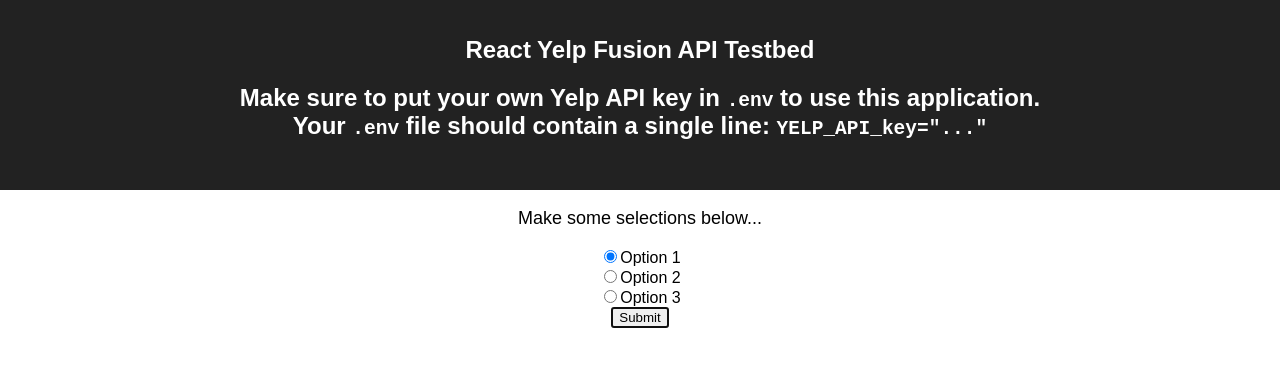
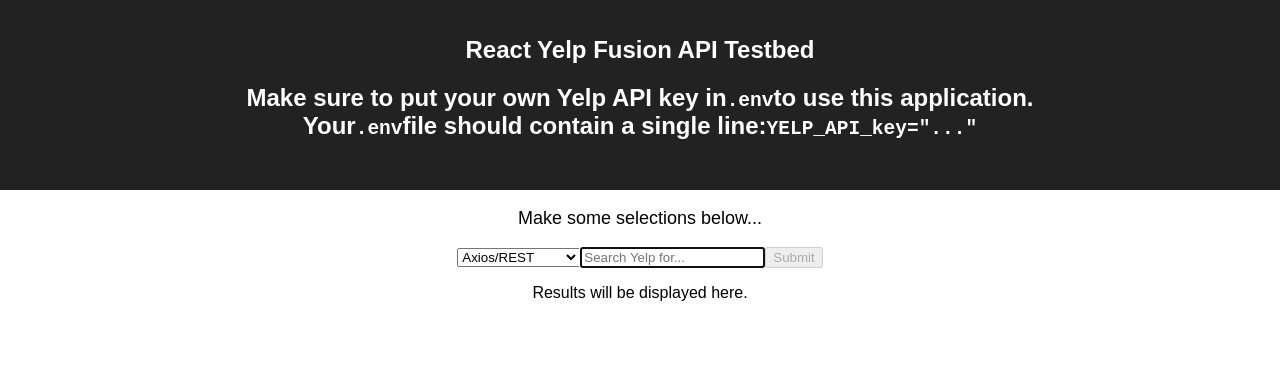
Before and after one commit to cpilson/yelp-fusion-api-test, a React (Create React App) app: page / in a window 1280 px wide. Shown: the top 366 px of the page. Built offline with nearby package versions, Linux system fonts and the light colour scheme.

Commit message:
About to deploy to Heroku.

```diff
--- a/package.json
+++ b/package.json
@@ -6,11 +6,13 @@
     "axios": "^0.17.1",
     "lodash": "^4.17.4",
     "react": "^16.2.0",
+    "react-activity": "^1.1.3",
     "react-bootstrap": "^0.32.1",
     "react-dom": "^16.2.0",
     "react-scripts": "1.1.0",
     "react-toastify": "^3.3.1",
-    "redux": "^3.7.2"
+    "redux": "^3.7.2",
+    "request": "^2.83.0"
   },
   "scripts": {
     "start": "react-scripts start",
--- a/src/App.js
+++ b/src/App.js
@@ -1,4 +1,4 @@
-import React, { Component } from "react";
+import React, {Component} from "react";
 import "./App.css";
 import SearchBar from "./SearchBar";
 
@@ -9,15 +9,18 @@
         <header className="App-header">
           {/* <img src={logo} className="App-logo" alt="logo" /> */}
           <h1 className="App-title">React Yelp Fusion API Testbed</h1>
-          <h2 className="App-title">
-            Make sure to put your own Yelp API key in <code>.env</code> to use
-            this application.<br />Your <code>.env</code> file should contain a
-            single line: <code>YELP_API_key="..."</code>
+          <h2>
+            Make sure to put your own Yelp API key in
+            <code>.env</code>
+            to use this application.<br/>Your
+            <code>.env</code>
+            file should contain a single line:
+            <code>YELP_API_key="..."</code>
           </h2>
         </header>
         <p className="App-intro">Make some selections below...</p>
 
-        <SearchBar />
+        <SearchBar/>
       </div>
     );
   }
--- a/src/SearchBar.js
+++ b/src/SearchBar.js
@@ -1,70 +1,204 @@
 import axios from "axios";
-import React, { Component } from "react";
-import { ToastContainer, toast } from "react-toastify";
+import React, {Component} from "react";
+import {ToastContainer, toast} from "react-toastify";
+import * as YELP_URI from "./constants";
 import SearchResults from "./SearchResults";
 
 // Bring our Yelp API v3 (Fusion) key in from the .env file:
 const YELP_API_key = process.env.YELP_API_key;
-
 // Configure axios headers to use our Yelp API key:
 axios.defaults.headers.common["Authorization"] = `Bearer ${YELP_API_key}`;
-axios.defaults.headers.post["Content-Type"] =
-  "application/x-www-form-urlencoded";
+axios.defaults.headers.post["Content-Type"] = "application/x-www-form-urlencoded";
+
+// Bring in our CORS-anywhere URL, default https://cors-anywhere.herokuapp.com/
+const CORS_ANYWHERE_URL = "https://shrouded-basin-35216.herokuapp.com/";
 
 class SearchBar extends Component {
   constructor(props) {
     super(props);
-    this.state = { isError: false, isLoading: false };
+    this.state = {
+      isError: false,
+      isLoading: false,
+      latitude: 0,
+      longitude: 0,
+      searchText: "",
+      selectedYelpDataPullMethod: "rest",
+      yelpResults: null
+    };
     // This binding is necessary to make `this` work in the callback
-    this.errorHandler = this.errorHandler.bind(this);
-    this.handleSubmit = this.handleSubmit.bind(this);
+    this.errorHandler = this
+      .errorHandler
+      .bind(this);
+    this.getYelpData = this
+      .getYelpData
+      .bind(this);
+    this.handleSubmit = this
+      .handleSubmit
+      .bind(this);
+    this.handleYelpDataPullMethodChange = this
+      .handleYelpDataPullMethodChange
+      .bind(this);
   }
 
   // toast setup:
   toastId = null;
   toastNotify = message => toast(message);
-  toastUpdate = () =>
-    toast.update(this.toastId, { type: toast.TYPE.INFO, autoClose: 5000 });
-  toastDismiss = () => toast.dismiss(this.toastId);
+
+  toastUpdate = () => toast.update(this.toastId, {
+    type: toast.TYPE.ERROR,
+    autoClose: 5000
+  });
+
+  toastDismiss = () => {
+    toast.dismiss(this.toastId);
+    this.setState({isError: false});
+  }
+
   dismissAll = () => toast.dismiss();
 
   errorHandler = (error, verbose = false) => {
-    this.setState({ isLoading: false });
+    console.warn("We've got an error here...");
+    this.setState({isLoading: false});
     this.toastUpdate(this.toastNotify(error.message));
-    this.setState({ isError: false });
+    this.setState({isError: false});
     if (!verbose === false) {
-      console.log(
-        `error: ${error.message}; state: ${JSON.stringify(this.state)}`
-      );
+      console.log(`error: ${error.message}; state: ${JSON.stringify(this.state)}`);
     }
+  };
+
+  getYelpData = (latitude, longitude) => {
+    // get our Yelp data payload...
+    if (this.state.latitude === 0 || this.state.longitude === 0) {
+      console.log("ERROR: GPS/LOCATION ISSUE.");
+      this.errorHandler({message: "GPS/Location issue."});
+    } else {
+      const yelpQueryString = `${YELP_URI.API_YELP_SEARCH}term=${this.state.searchText}&latitude=${latitude}&longitude=${longitude}&limit=${ 25}`;
+      switch (this.state.selectedYelpDataPullMethod) {
+        case "rest":
+          // Fetch Yelp data via Axios/REST
+          /*
+          yelp_client
+            .search({term: this.state.searchText, latitude: this.state.latitude, longitude: this.state.longitude, limit: 25})
+            .then(response => {
+              console.log(response.jsonBody.businesses[0].name);
+            })
+            .catch(e => {
+              console.log(e);
+            });
+            */
+
+          /*
+          yelp
+            .searchBusiness({term: this.state.searchText, latitude: this.state.latitude, longitude: this.state.longitude, limit: 25})
+            .then((results) => console.log(results))
+            .catch(e => {
+              console.log(e);
+            });
+          */
+
+          axios
+          //.get(`${CORS_ANYWHERE_URL}${yelpQueryString}`)
+            .get(yelpQueryString)
+            .then(response => {
+              this.setState({yelpResults: response.data});
+              // We're done working; let's drop the isLoading flag:
+              this.setState({isLoading: false});
+            })
+            .catch(error => {
+              this.errorHandler(error, true);
+            });
+
+          /*
+          Under Axios, I received this error:
+            Failed to load https://api.yelp.com/v3/businesses/search?term=pizza&latitude=33.389757599999996&longitude=-111.9343636&limit=25: Response to preflight request doesn't pass access control check: No 'Access-Control-Allow-Origin' header is present on the requested resource. Origin 'http://localhost:3000' is therefore not allowed access. The response had HTTP status code 403.
+
+          See
+            https://stackoverflow.com/questions/44444777/react-isomorphic-fetch-no-access-control-allow-origin-header-with-yelp-fusion
+          or
+            https://stackoverflow.com/questions/45424182/cant-seem-to-fetch-data-from-the-yelp-api-in-react-app
+            */
+          break;
+        case "request":
+          // Fetch Yelp data via request
+          console.log("     In request");
+          var request = require('request');
+          var options = {
+            url: `${CORS_ANYWHERE_URL}${yelpQueryString}`,
+            headers: {
+              "Authorization": "Bearer " + YELP_API_key,
+              "Origin": "Chris"
+            }
+          };
+
+          request(options, function (error, response, body) {
+            console.log('error:', error); // Print the error if one occurred
+            console.log('statusCode:', response && response.statusCode);
+            console.log('body:', body);
+          });
+          break;
+        case "corsanywhere":
+          // Fetch Yelp data via CORS anywhere See
+          // https://stackoverflow.com/questions/43871637/no-access-control-allow-origin-h
+          // e ader-is-present-on-the-requested-resource-whe
+          console.log("     In CORS anywhere.");
+          let myHeaders = new Headers();
+          myHeaders.append("Authorization", "Bearer " + YELP_API_key);
+          myHeaders.append("Origin", "Chris");
+
+          // fetch("https://cors-anywhere.herokuapp.com/https://api.yelp.com/v3/businesses
+          // /search?ca" +     "tegories=bars&limit=50&location=New York", {headers:
+          // myHeaders}).then((res) => {   return res.json(); }).then((json) => {
+          // console.log(json); });
+
+          fetch(`${CORS_ANYWHERE_URL}${yelpQueryString}`, {headers: myHeaders}).then((response) => {
+            console.log(`RESPONSE:
+          ${JSON.stringify(response.json)}`);
+            return response.json();
+          }).then((json) => {
+            console.log(json);
+          }).catch(error => {
+            this.errorHandler(error, true);
+          });
+
+          break;
+        default:
+          console.log("  In default case.");
+          this.setState({yelpResults: null});
+      }
+    }
+  };
+
+  handleSearchTextChange = event => {
+    this.setState({searchText: event.target.value});
   };
 
   handleSubmit = event => {
     event.preventDefault();
     // requestLocationPermission();
-    this.setState({ isLoading: true });
+    this.setState({isLoading: true});
     // Clear any errors we may have had from a previous attempt:
-    // this.props.errorCleared();
-    // And now pull data:
-    navigator.geolocation.getCurrentPosition(
-      position => {
-        console.log(
-          `=======> FOUND POSITION: ${position.coords.latitude}, ${
-            position.coords.longitude
-          }`
-        );
-        this.props.pushGPS(position.coords.latitude, position.coords.longitude);
-        this.pullData(this.props.latitude, this.props.longitude);
-      },
-      error => {
-        this.errorHandler({
-          message: `${error.message}; GPS ${this.state.permissionGPS}`
-        });
-        this.props.pushGPS(33.5547386, -111.8880115);
-        this.pullData(this.props.latitude, this.props.longitude);
-      },
-      { enableHighAccuracy: true, timeout: 5000, maximumAge: 1000 }
-    );
+    this.setState({isError: false});
+    navigator
+      .geolocation
+      .getCurrentPosition(position => {
+        this.setState({latitude: position.coords.latitude, longitude: position.coords.longitude});
+        console.log(`=======> FOUND POSITION: ${JSON.stringify(this.state.latitude)}, ${JSON.stringify(this.state.longitude)}`);
+        console.log(`STATE: ${JSON.stringify(this.state)}`);
+        //this.errorHandler({message: "Hi!"});
+        this.getYelpData(this.state.latitude, this.state.longitude);
+      }, error => {
+        this.errorHandler({message: `${error.message}`});
+        this.setState({latitude: 33.5547386, longitude: -111.8880115});
+        this.getYelpData(this.state.latitude, this.state.longitude);
+      }, {
+        enableHighAccuracy: true,
+        timeout: 5000,
+        maximumAge: 1000
+      });
+  };
+
+  handleYelpDataPullMethodChange = event => {
+    this.setState({selectedYelpDataPullMethod: event.target.value});
   };
 
   render() {
@@ -72,38 +206,39 @@
       <div>
         <div className="container">
           <div className="col-lg-12 col-md-12 col-sm-12">
-            <form>
+            <form onSubmit={this.handleSubmit}>
               <div className="row">
-                <div className="radio  col-lg-4 col-md-4 col-sm-12">
-                  <label>
-                    <input type="radio" value="option1" checked={true} />
-                    Option 1
-                  </label>
-                </div>
-                <div className="radio col-lg-4 col-md-4 col-sm-12">
-                  <label>
-                    <input type="radio" value="option2" />
-                    Option 2
-                  </label>
-                </div>
-                <div className="radio col-lg-4 col-md-4 col-sm-12">
-                  <label>
-                    <input type="radio" value="option3" />
-                    Option 3
-                  </label>
-                </div>
-              </div>
-              <div className="row">
+                <label>
+                  <select
+                    onChange={this.handleYelpDataPullMethodChange}
+                    value={this.state.selectedYelpDataPullMethod}>
+                    <option value="rest">Axios/REST</option>
+                    <option value="request">Request</option>
+                    <option value="corsanywhere">CORS-anywhere</option>
+                  </select>
+                </label>
                 <input
+                  type="text"
                   autoFocus
-                  onSubmit={this.handleSubmit}
+                  name="searchText"
+                  onChange={this.handleSearchTextChange}
+                  placeholder="Search Yelp for..."
+                  value={this.state.searchText}/>
+                <input
+                  disabled={this.state.searchText.length === 0 || this.state.isLoading || this.state.error}
                   type="submit"
-                  value="Submit"
-                />
+                  value="Submit"/>
               </div>
             </form>
           </div>
         </div>
+        <div className="col-lg-12 col-md-12 col-sm-12">
+          <SearchResults
+            isError={this.state.isError}
+            isLoading={this.state.isLoading}
+            yelpResults={this.state.yelpResults}/>
+        </div>
+        <ToastContainer/>
       </div>
     );
   }
--- a/src/SearchResults.js
+++ b/src/SearchResults.js
@@ -1,10 +1,26 @@
 import * as _ from "lodash";
-import React, { Component } from "react";
+import React from "react";
+import Dots from "react-activity/lib/Dots";
 
-class SearchResults extends Component {
-  render() {
-    return null;
+const SearchResults = props => {
+  const {isError, isLoading, yelpResults} = props;
+  if (!isLoading && !isError && !yelpResults) {
+    return (
+      <div>
+        <p>Results will be displayed here.</p>
+      </div>
+    );
+  } else if (isLoading) {
+    return (
+      <div style={{
+        marginTop: 20
+      }}>
+        <Dots color={"red"} size={60}/>
+      </div>
+    );
+  } else {
+    return yelpResults;
   }
-}
+};
 
 export default SearchResults;
--- /dev/null
+++ b/src/constants.js
@@ -0,0 +1,9 @@
+/**
+ * Api Constants
+ * All apis urls are to be added here
+ */
+
+export const API_YELP_V3_BASE = "https://api.yelp.com/v3";
+export const API_YELP_AUTOCOMPLETE = "https://api.yelp.com/v3/autocomplete?";
+export const API_YELP_SEARCH = "https://api.yelp.com/v3/businesses/search?";
+export const API_YELP_BUSINESSES = "https://api.yelp.com/v3/businesses";
--- a/src/index.js
+++ b/src/index.js
@@ -3,6 +3,8 @@
 import './index.css';
 import App from './App';
 import registerServiceWorker from './registerServiceWorker';
+import "../node_modules/react-activity/lib/Dots/Dots.css";
 
-ReactDOM.render(<App />, document.getElementById('root'));
+ReactDOM.render(
+    <App/>, document.getElementById('root'));
 registerServiceWorker();
```
Also changed, not shown: 2 other files (tests, documents, lock files or other folders).
